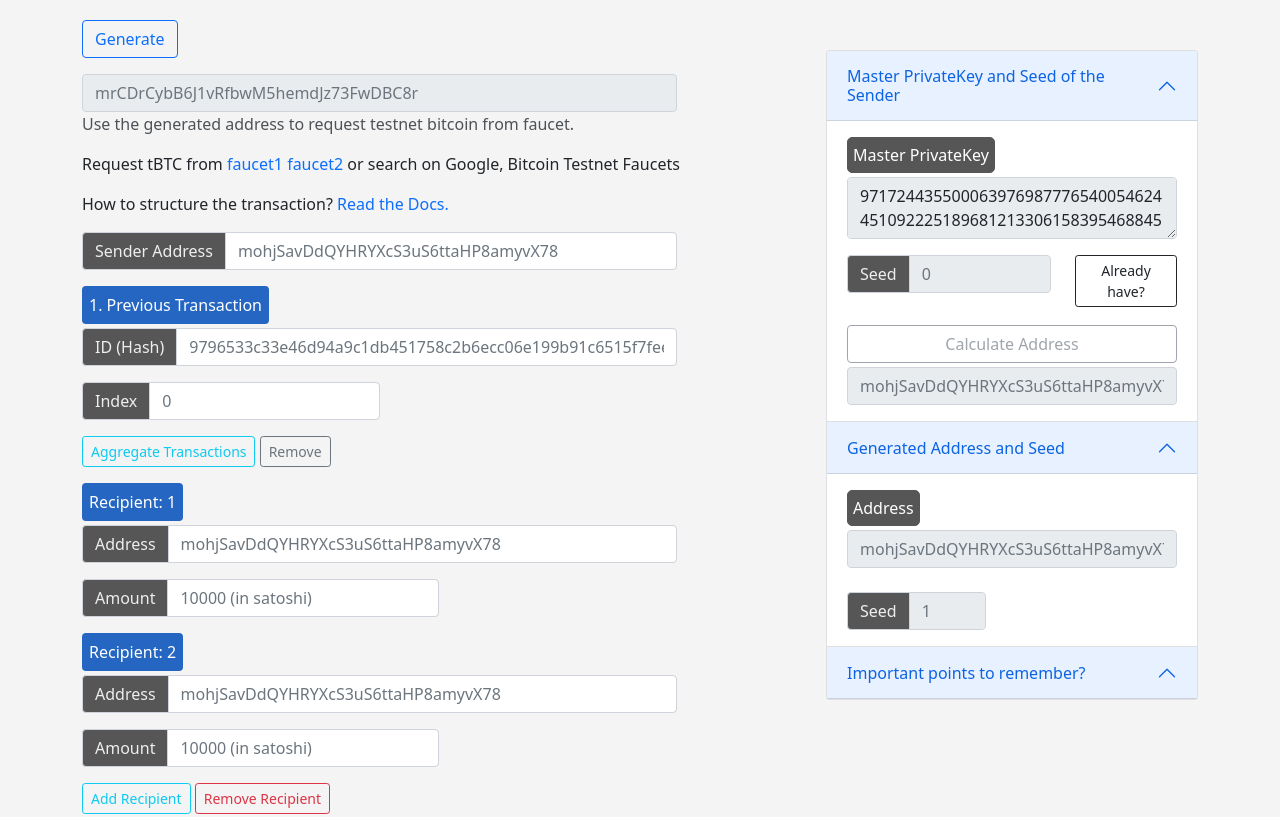
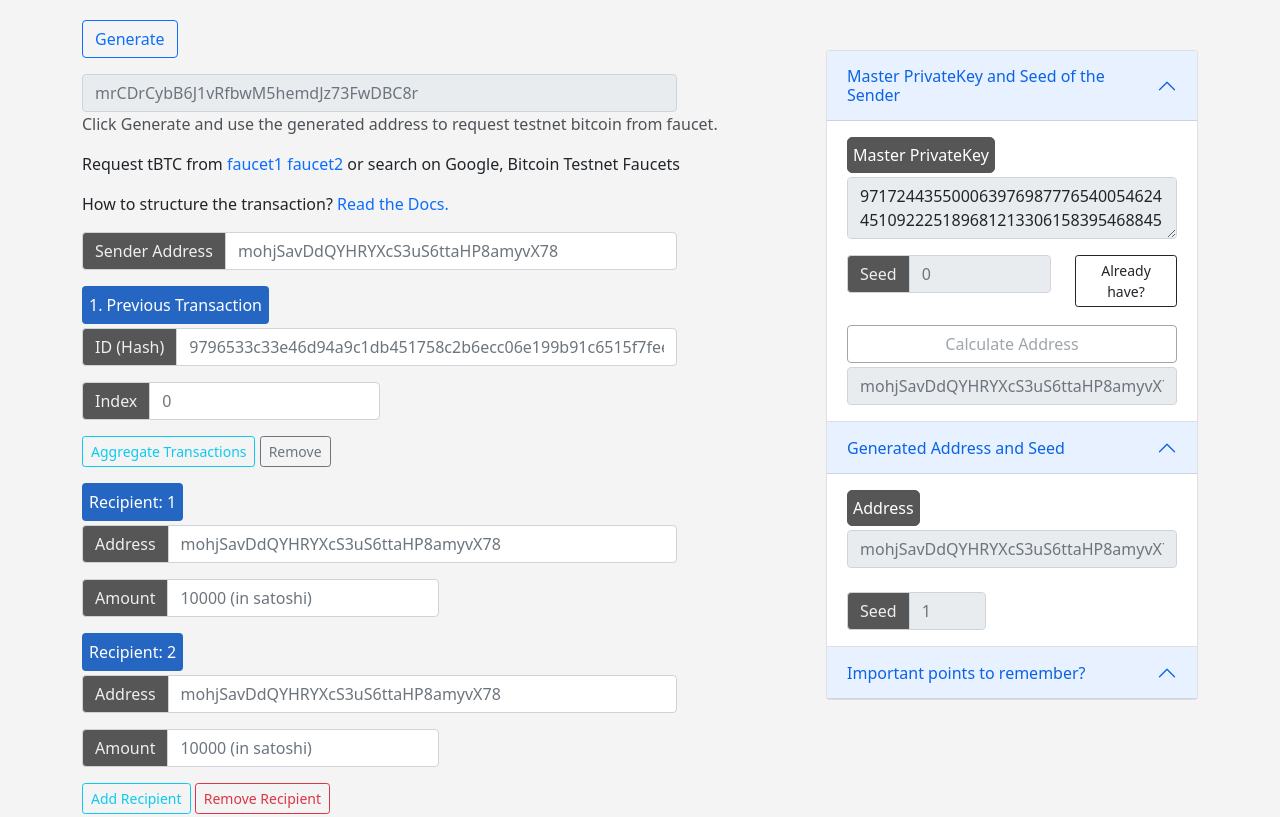
Before and after one commit to mkeshita/bitcoin-testnet-deployed, a plain HTML site: page index.html in a window 1280 px wide. Shown: the top 817 px of the page. Drawn offline with nearby package versions, Linux system fonts and the light colour scheme.

Commit message:
Update index.html

```diff
--- a/index.html
+++ b/index.html
@@ -26,7 +26,7 @@
                 <input type="text" class="form-control box" placeholder="mrCDrCybB6J1vRfbwM5hemdJz73FwDBC8r" readonly>
             </div>
             <small id="link-1"></small>
-            <p style="color: rgb(77, 82, 87)">Use the generated address to request testnet bitcoin from faucet.</p>
+            <p style="color: rgb(77, 82, 87)">Click Generate and use the generated address to request testnet bitcoin from faucet.</p>
             <p>Request tBTC from <a href="https://bitcoinfaucet.uo1.net/" target="_blank"> faucet1</a> <a href="https://testnet-faucet.com/btc-testnet/" target="_blank"> faucet2</a> or search on Google, Bitcoin Testnet Faucets</p>
             <div class="mb-3">
                 <span>How to structure the transaction?</span>
```
